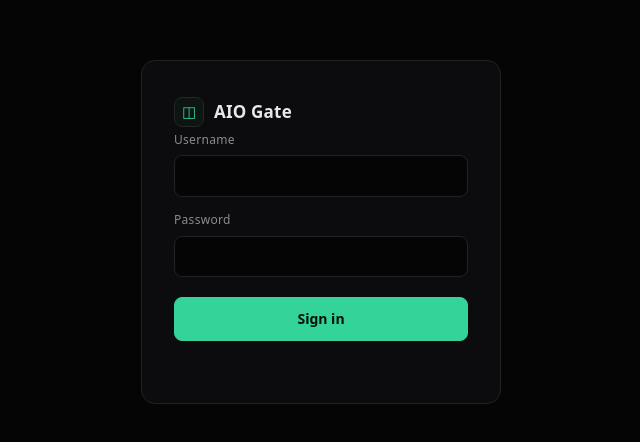
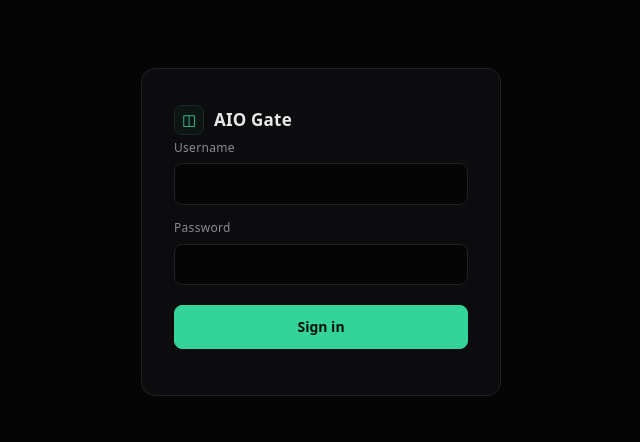
Before and after one commit to jreoka/aiogate, a website: page public/index.html in a window 1280 px wide. Shown: the part 168-610 px from the top of the page, without its empty margins (319-959 px from the left). Drawn offline with Linux system fonts and the light colour scheme; no server answers.

Commit message:
Reduce login screen padding

```diff
--- a/public/app.css
+++ b/public/app.css
@@ -55,7 +55,7 @@ a:hover { text-decoration: underline; }
   background: var(--surface);
   border: 1px solid var(--border);
   border-radius: 14px;
-  padding: 36px 32px 32px;
+  padding: 36px 32px 20px;
 }
 
 .brand {
@@ -149,7 +149,7 @@ input:focus, textarea:focus { border-color: var(--accent); }
 .form-error {
   color: var(--red);
   font-size: 13px;
-  margin: 12px 0 0;
+  margin: 8px 0 0;
   min-height: 18px;
 }
 
```
